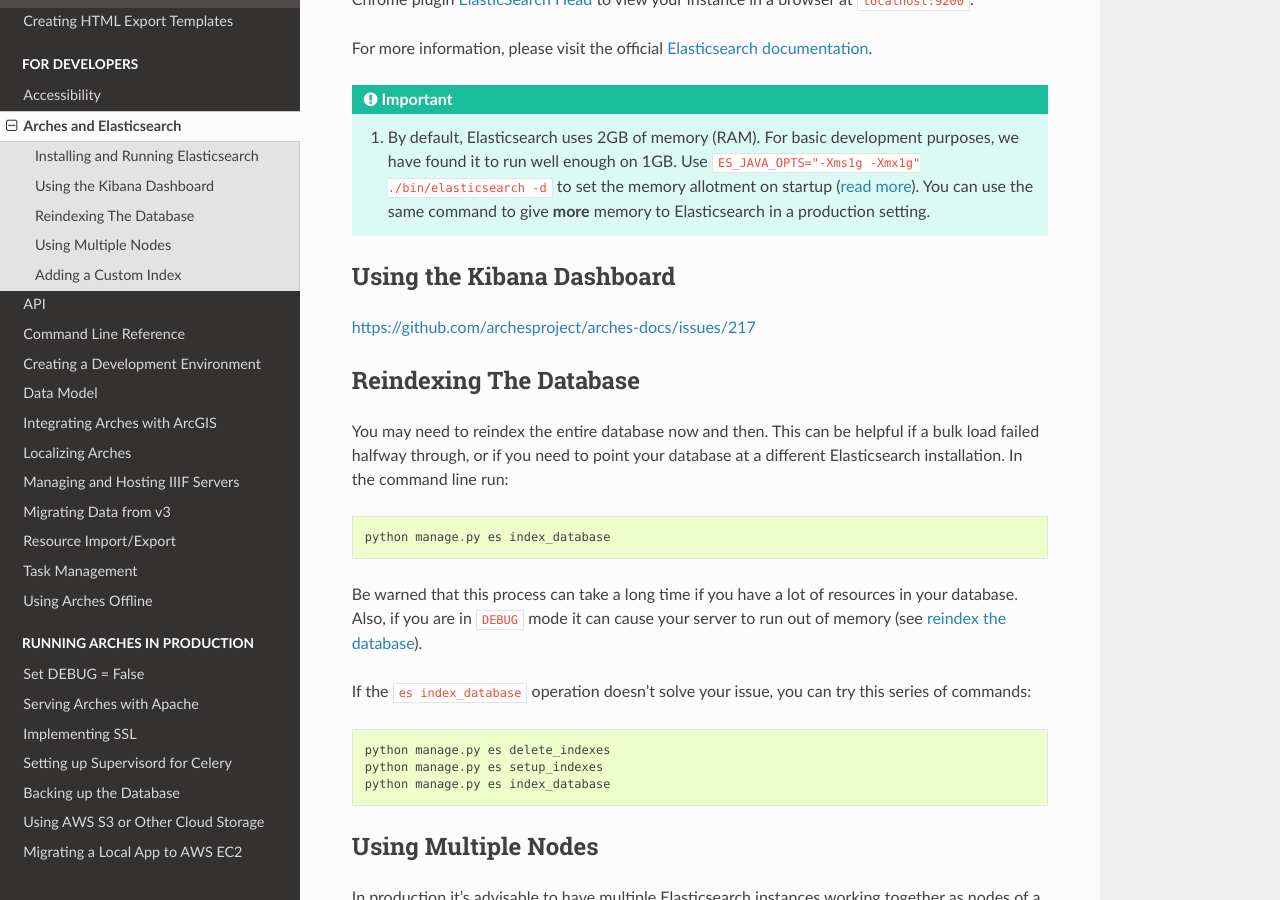
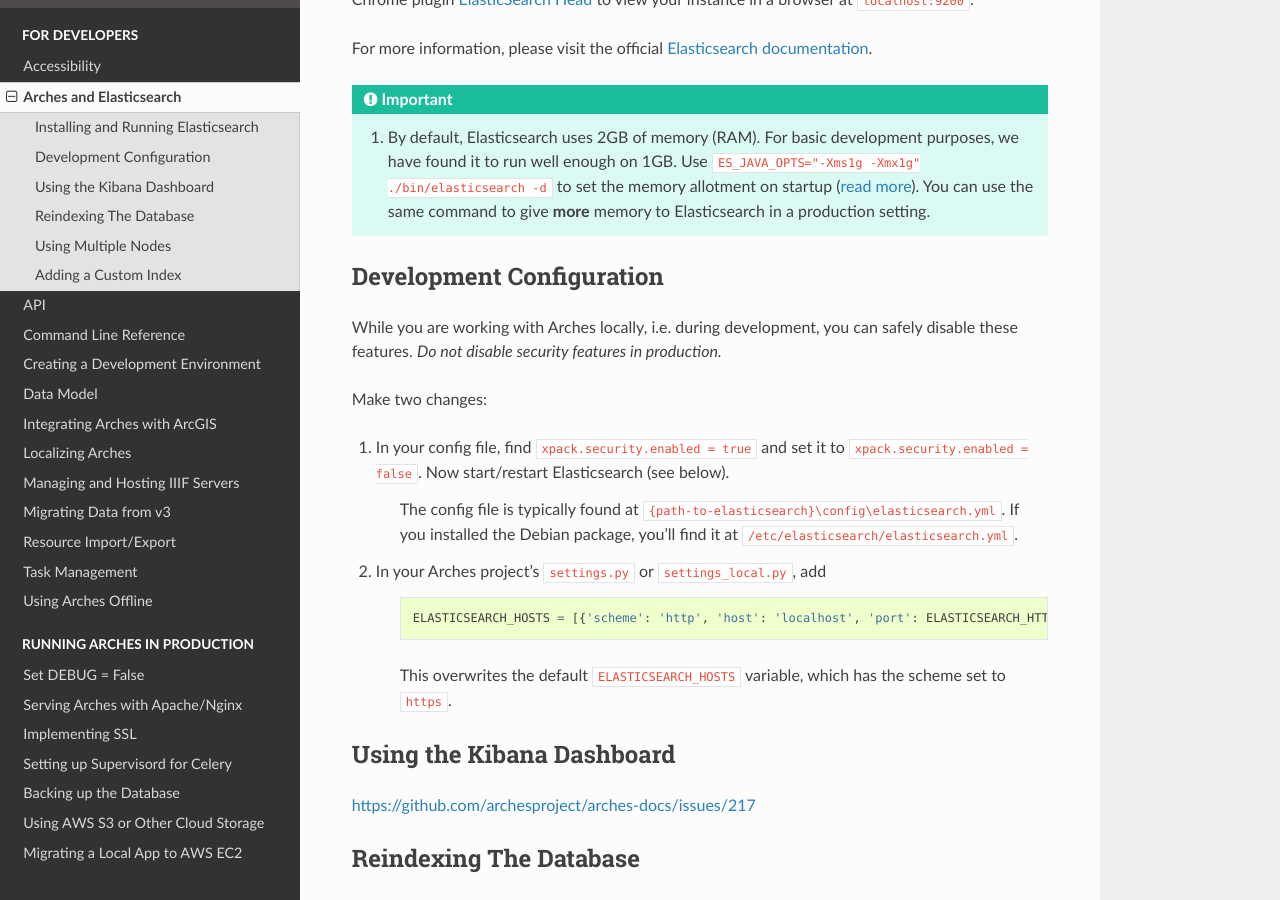
Before and after one commit to archesproject/arches-docs, a Sphinx documentation site: the page built from docs/arches-and-elasticsearch.txt, in a window 1280 px wide and 900 px high, scrolled down 851 px. Built offline with Sphinx 7.4.7 and the Read the Docs theme 2.0.0, drawn with Linux system fonts in a browser that asks for light colours.

Commit message:
1st batch - installation

```diff
--- a/docs/arches-and-elasticsearch.txt
+++ b/docs/arches-and-elasticsearch.txt
@@ -35,6 +35,26 @@
 
 .. important::
    1. By default, Elasticsearch uses 2GB of memory (RAM). For basic development purposes, we have found it to run well enough on 1GB. Use ``ES_JAVA_OPTS="-Xms1g -Xmx1g" ./bin/elasticsearch -d`` to set the memory allotment on startup (`read more <https://www.elastic.co/guide/en/elasticsearch/guide/current/heap-sizing.html>`_). You can use the same command to give **more** memory to Elasticsearch in a production setting.
+
+Development Configuration
+=========================
+
+While you are working with Arches locally, i.e. during development, you can safely disable these features. *Do not disable security features in production.*
+
+Make two changes:
+
+1. In your config file, find ``xpack.security.enabled = true`` and set it to ``xpack.security.enabled = false``. Now start/restart Elasticsearch (see below).
+
+    The config file is typically found at ``{path-to-elasticsearch}\config\elasticsearch.yml``. If you installed the Debian package, you'll find it at ``/etc/elasticsearch/elasticsearch.yml``.
+
+2. In your Arches project's ``settings.py`` or ``settings_local.py``, add
+
+    .. code-block:: python
+
+        ELASTICSEARCH_HOSTS = [{'scheme': 'http', 'host': 'localhost', 'port': ELASTICSEARCH_HTTP_PORT}]
+
+    This overwrites the default ``ELASTICSEARCH_HOSTS`` variable, which has the scheme set to ``https``.
+
 
 Using the Kibana Dashboard
 ==========================
--- a/docs/installation.txt
+++ b/docs/installation.txt
@@ -191,6 +191,9 @@
 
     means Arches is not able to communicate with ElasticSearch. Most likely, ElasticSearch is just not running, so just start it up and reload the page. If you can confirm that it `is` running, make sure Arches is pointed to to correct port.
 
+    .. note::
+    It might be necessary to reinstall ElasticSearch, and make the changes described in the :doc:`Arches and ElasticSearch </arches-and-elasticsearch>` 'Development Configuration' chapter.
+
 * Postgres password authentication error
 
     .. error:: `django.db.utils.OperationalError: FATAL: pw authentification  failed for user postgres`
--- a/docs/projects-and-packages.txt
+++ b/docs/projects-and-packages.txt
@@ -170,6 +170,12 @@
 
 #. It is not necessary to populate every directory with data. Only add those files that you would like to share.
 
+.. note::
+For more information on populating your package with data, look into the :doc:`Command Line Reference </command-line-reference>`
+
+.. warning::
+If you haven't been developing any custom widgets, delete the sample-widget.json file in your package (extensions/widgets directory).
+
     Once you've added the necessary files to your package, simply compress it as a zip file or push it to a github repository and it's ready to be loaded.
 
 Configuring a Package
--- a/docs/serving-arches-with-apache.txt
+++ b/docs/serving-arches-with-apache.txt
@@ -1,5 +1,5 @@
 ##########################
-Serving Arches with Apache
+Serving Arches with Apache/Nginx
 ##########################
 
 .. sidebar:: Further Reference
```
